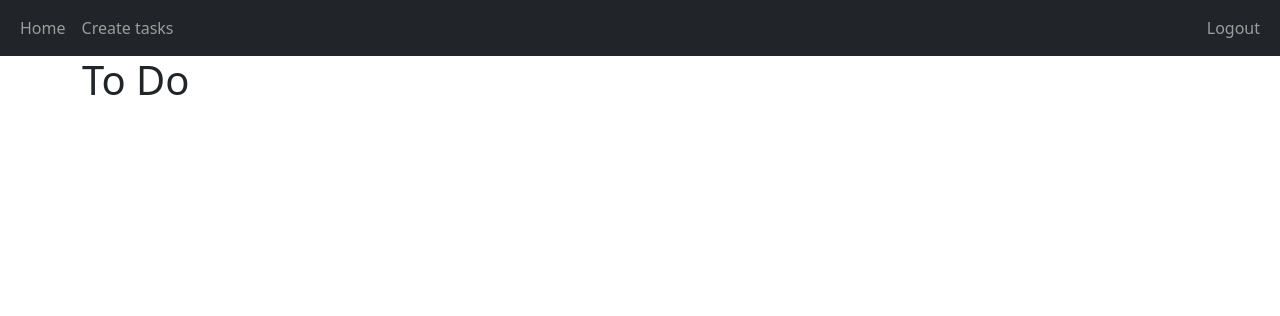
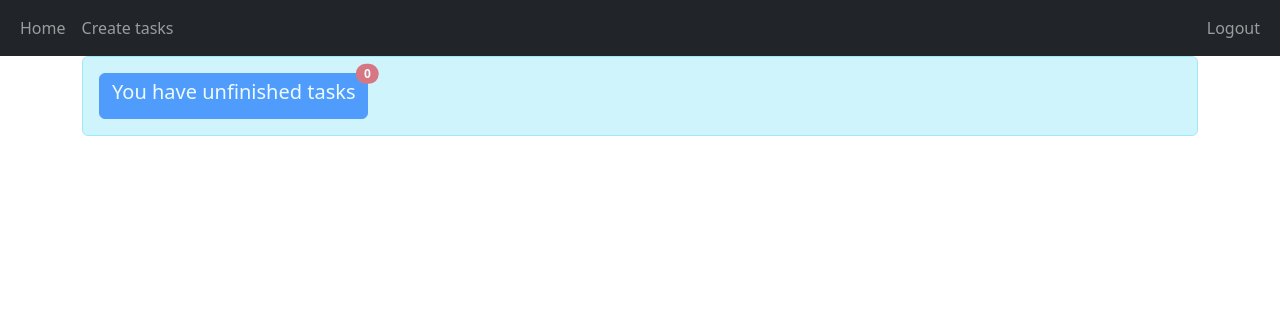
Before and after one commit to Thejaunt/todo_list, a Django app: page / in a window 1280 px wide. Shown: the top 316 px of the page. Run offline with Django 4.2, Linux system fonts and the light colour scheme; the visitor is signed in with stand-in values (Sample User, id 1); data that the repository does not hold is empty.

Commit message:
mostly added horribly looking colorful buttons, in order to just get more familiar with bootstrap5

```diff
--- a/todo_list/base/forms.py
+++ b/todo_list/base/forms.py
@@ -32,5 +32,6 @@ class CreateTaskForm(forms.ModelForm):
         fields = ('title', 'description')
         widgets = {
             'title': forms.TextInput(attrs={'class': 'form-control'}),
-            'description': forms.Textarea(attrs={'class': 'form-control', 'rows': 3}),
+            'description': forms.Textarea(
+                attrs={'class': 'form-control', 'rows': 10, 'id': 'floatingTextarea2', 'style': "height: 500px"})
         }
--- a/todo_list/base/models.py
+++ b/todo_list/base/models.py
@@ -5,7 +5,7 @@ from django.contrib.auth.models import User
 class Task(models.Model):
     user = models.ForeignKey(User, on_delete=models.CASCADE, blank=False)
     title = models.CharField(max_length=100, null=False, blank=False)
-    description = models.TextField(max_length=500, null=False, blank=True, default='')
+    description = models.TextField(max_length=5000, null=False, blank=True, default='')
     done = models.BooleanField(default=False)
     created_at = models.DateTimeField(auto_now_add=True)
 
@@ -13,4 +13,4 @@ class Task(models.Model):
         return self.title
 
     class Meta:
-        ordering = ['done']
+        ordering = ['done', 'created_at']
--- a/todo_list/base/templates/base/home.html
+++ b/todo_list/base/templates/base/home.html
@@ -1,25 +1,36 @@
 {% extends "base/index.html" %}
 {% block title %}Home Page{% endblock %}
 {% block content %}
-<div><h1>To Do</h1></div>
+
 {% if request.user.is_authenticated %}
-<div class="row row-cols-1 row-cols-md-3 g-4">
+<div class="alert alert-info w-4 h-4" role="alert" >
+  <button type="button" class="btn btn-primary position-relative" disabled>
+  <h5>You have unfinished tasks</h5>
+  <span class="position-absolute top-0 start-100 translate-middle badge rounded-pill bg-danger">
+    {{ count }}
+  </span>
+  </button>
+</div>
+
+<div class="row row-cols-1 row-cols-md-3 g-4 ">
 {% for task in tasks %}
 
     <div class="col">
         <div class="card h-100">
-            <div class="card-header bg-transparent border-success">
-                <a href="{% url 'view' task.id %}" class="btn btn-warning">View</a>
-                <a href="{% url 'update' task.id %}" class="btn btn-secondary">Update</a>
+            <div class="card-header bg-secondary border-success ">
+                <a href="{% url 'view' task.id %}" class="btn btn-warning ">View</a>
+                <a href="{% url 'update' task.id %}" class="btn btn-info">Update</a>
             </div>
-             <div class="card-body">
+             <div class="card-body text-dark bg-light border-success">
+                    <p class="text-muted">created {{task.created_at }}</p>
+                <div class="card-text border-success"><h5>{{task.title}}</h5></div>
 
-                <p class="card-text "><h5>{{task.title}}</h5></p>
+
 
              </div>
-            <div class="card-footer">
-        <a href="{% url 'done' task.id %}" class="btn btn-primary">Done</a>
-        <a href="{% url 'delete' task.id %}" class="btn btn-danger">Delete</a>
+            <div class="card-footer bg-secondary border-success" style="align-self-center">
+        <a href="{% url 'done' task.id %}" class="btn btn-primary" >Done</a>
+        <a href="{% url 'delete' task.id %}" class="btn btn-danger align-self-center">Delete</a>
 
         </div>
     </div>
@@ -30,9 +41,11 @@
 {% endfor %}
 </div>
 {% else %}
-<div>
-    <p> To view your tasks please login or register</p>
+<div class="alert alert-info" role="alert">
+  To view your tasks please login or register
+
 </div>
+
 {% endif %}
 
 {% endblock %}
--- a/todo_list/base/views.py
+++ b/todo_list/base/views.py
@@ -8,7 +8,8 @@ from django.contrib import messages
 def home_page(request):
     if request.user.is_authenticated:
         tasks = Task.objects.all().filter(user=request.user, done=False)
-        context = {'tasks': tasks}
+        unfinished = tasks.count()
+        context = {'tasks': tasks, 'count': unfinished}
     else:
         context = {}
     return render(request, 'base/home.html', context)
@@ -56,7 +57,7 @@ def create_task(request):
         form = CreateTaskForm(request.POST)
         if form.is_valid():
             task = form.save(commit=False)
-            if task:
+            if task:  # is it necessary? idk
                 task.user = request.user
                 task.save()
                 messages.success(request, 'The task has been created')
@@ -98,6 +99,10 @@ def update_task(request, task_id):
 
 
 def view_task(request, task_id):
-    obj = get_object_or_404(Task, pk=task_id, user_id=request.user.pk)
-    context = {'title': obj.title, 'description': obj.description}
-    return render(request, 'base/view_task.html', context)
+    if request.user.is_authenticated:
+        obj = get_object_or_404(Task, pk=task_id, user_id=request.user.pk)
+
+        context = {'task': obj}
+        return render(request, 'base/view_task.html', context)
+    context = {}
+    return render(request, 'base/home.html', context)
```
Also changed, not shown: todo_list/base/templates/base/create_task.html (+15 -3 lines), todo_list/base/templates/base/update_task.html (+16 -3 lines), todo_list/base/templates/base/view_task.html (+22 -2 lines).
